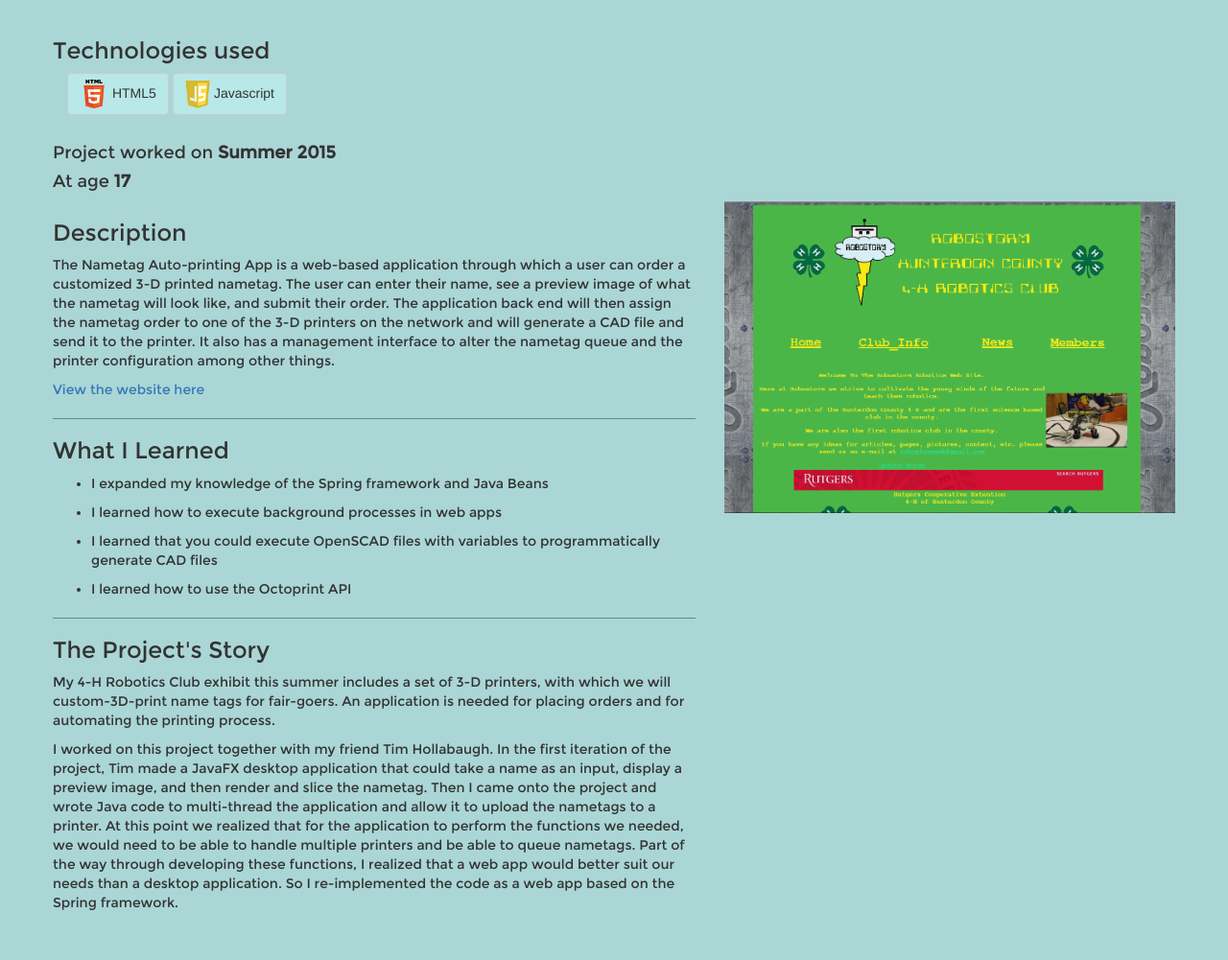
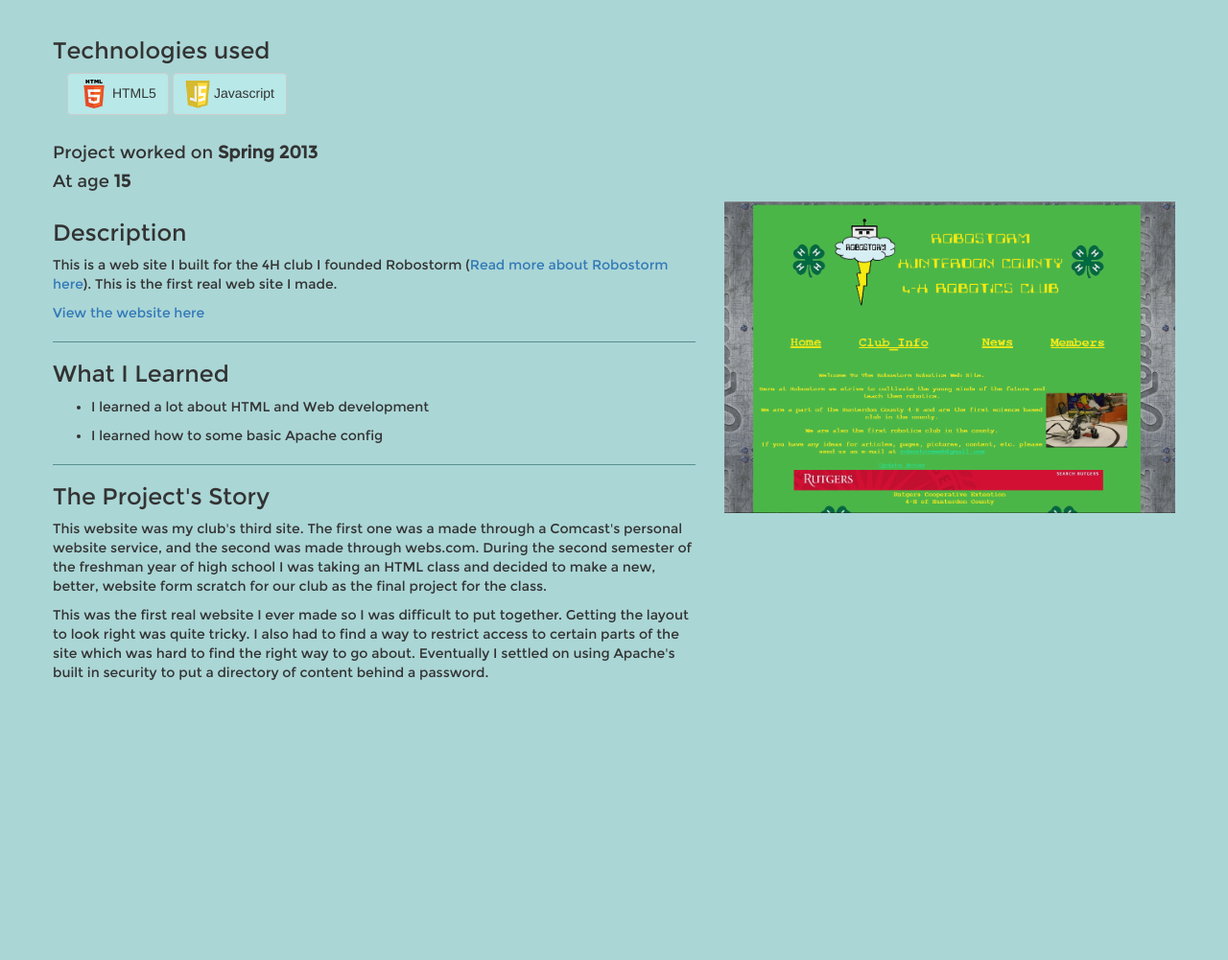
Before and after one commit to zethra/Ben-Goldberg, a PHP site: page /robostormSite.php in a window 1280 px wide. Shown: the part 160-1161 px from the top of the page at 96% size. After the commit the page ends 869 px from the top, so only its background shows below. Run offline with PHP 8.4, Linux system fonts and the light colour scheme.

Commit message:
More corrections

```diff
--- a/daleks.php
+++ b/daleks.php
@@ -53,8 +53,8 @@
                     <li><p>I designed the operation and the IT configuration used during the tournaments.</p></li>
                 </ul>
                 <p>
-                    This is my most substantial and proud accomplishment. In the "Projects" section of this site, please
-                    read about it.
+                    This is a very substantial accomplishment I take great pride in. Please read about it <a
+                        href="scouting.php">here</a>.
                 </p>
 
                 <p>
--- a/robostormSite.php
+++ b/robostormSite.php
@@ -37,9 +37,9 @@
         </div>
     </section>
     <section id="time">
-        <p class="text-left h4">Project worked on <span>Summer 2015</span></p>
+        <p class="text-left h4">Project worked on <span>Spring 2013</span></p>
 
-        <p class="text-left h4">At age <span>17</span></p>
+        <p class="text-left h4">At age <span>15</span></p>
     </section>
     <div class="row">
         <div class="col-md-7">
@@ -49,12 +49,8 @@
                 </p>
 
                 <p class="text-left">
-                    The Nametag Auto-printing App is a web-based application through which a user can order a customized
-                    3-D printed nametag. The user can enter their name, see a preview image of what the nametag will
-                    look like, and submit their order. The application back end will then assign the nametag order to
-                    one of the 3-D printers on the network and will generate a CAD file and send it to the printer. It
-                    also has a management interface to alter the nametag queue and the printer configuration among other
-                    things.
+                    This is a web site  I built for the 4H club I founded Robostorm (<a href="robostorm.php">Read
+                        more about Robostorm here</a>).  This is the first real web site I made.
                 </p>
 
                 <p class="text-left"><a href="robostormsite/index.php" target="_blank">View the website here</a></p>
@@ -66,13 +62,8 @@
                     What I Learned
                 </p>
                 <ul class="text-left">
-                    <li><p>I expanded my knowledge of the Spring framework and Java Beans</p></li>
-                    <li><p>I learned how to execute background processes in web apps</p></li>
-                    <li>
-                        <p>I learned that you could execute OpenSCAD files with variables to programmatically generate
-                            CAD files</p>
-                    </li>
-                    <li><p>I learned how to use the Octoprint API</p></li>
+                    <li><p>I learned a lot about HTML and Web development</p></li>
+                    <li><p>I learned how to some basic Apache config</p></li>
                 </ul>
             </section>
             <section id="story">
@@ -82,20 +73,17 @@
                 </p>
 
                 <p class="text-left">
-                    My 4-H Robotics Club exhibit this summer includes a set of 3-D printers, with which we will
-                    custom-3D-print name tags for fair-goers. An application is needed for placing orders and for
-                    automating the printing process.
+                    This website was my club's third site.  The first one was a made through a Comcast's personal
+                    website service, and the second was made through webs.com.  During the second semester of the
+                    freshman year of high school I was taking an HTML class and decided to make a new, better,
+                    website form scratch for our club as the final project for the class.
                 </p>
 
                 <p class="text-left">
-                    I worked on this project together with my friend Tim Hollabaugh. In the first iteration of the
-                    project, Tim made a JavaFX desktop application that could take a name as an input, display a preview
-                    image, and then render and slice the nametag. Then I came onto the project and wrote Java code to
-                    multi-thread the application and allow it to upload the nametags to a printer. At this point we
-                    realized that for the application to perform the functions we needed, we would need to be able to
-                    handle multiple printers and be able to queue nametags. Part of the way through developing these
-                    functions, I realized that a web app would better suit our needs than a desktop application. So I
-                    re-implemented the code as a web app based on the Spring framework.
+                    This was the first real website I ever made so I was difficult to put together.  Getting the
+                    layout to look right was quite tricky.  I also had to find a way to restrict access to certain
+                    parts of the site which was hard to find the right way to go about.  Eventually I settled on
+                    using Apache's built in security to put a directory of content behind a password.
                 </p>
             </section>
         </div>
```
Also changed, not shown: robostorm.php (+4 -3 lines).
